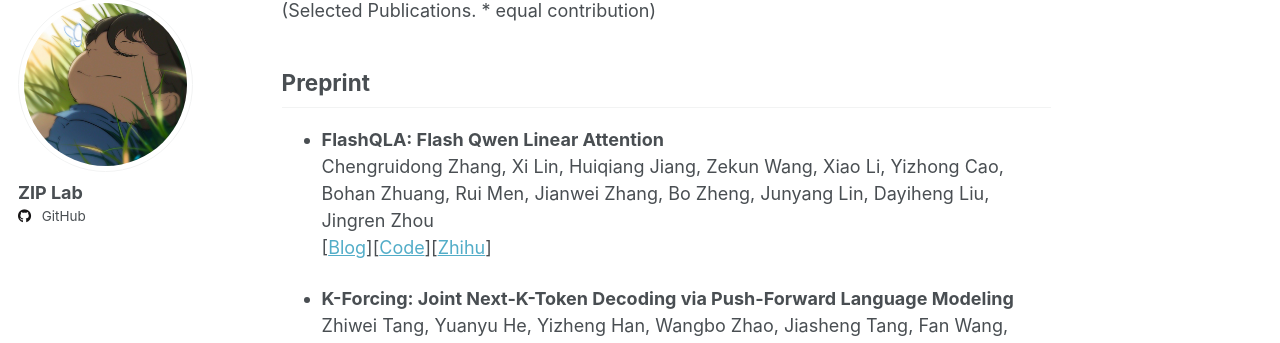
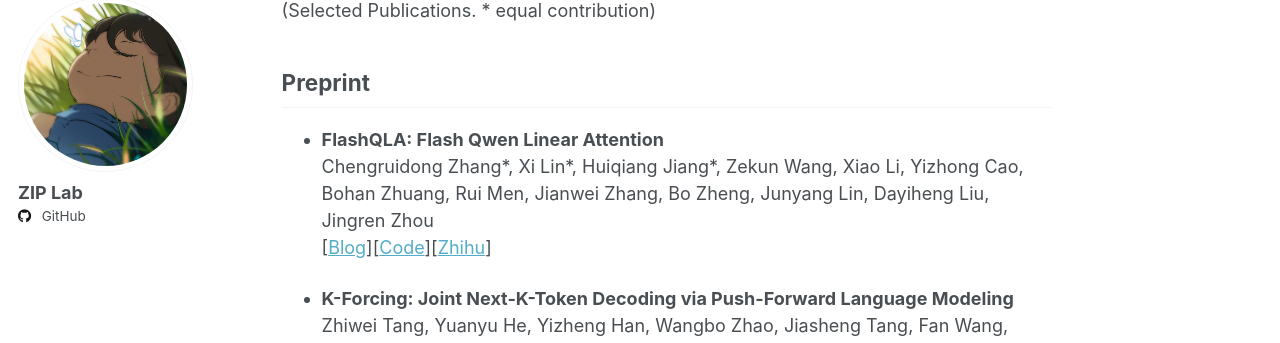
Before and after one commit to ziplab/ziplab.github.io, a Jekyll site: the page built from _pages/publication.md, in a window 1280 px wide and 900 px high. Shown: the part 102-445 px from the top of the window. Built offline with Jekyll 4.4.1, drawn with Linux system fonts in a browser that asks for light colours.

```diff
--- a/_pages/publication.md
+++ b/_pages/publication.md
@@ -8,7 +8,7 @@ author_profile: true
 
 
 - **FlashQLA: Flash Qwen Linear Attention**
-Chengruidong Zhang, Xi Lin, Huiqiang Jiang, Zekun Wang, Xiao Li, Yizhong Cao, Bohan Zhuang, Rui Men, Jianwei Zhang, Bo Zheng, Junyang Lin, Dayiheng Liu, Jingren Zhou
+Chengruidong Zhang\*, Xi Lin\*, Huiqiang Jiang\*, Zekun Wang, Xiao Li, Yizhong Cao, Bohan Zhuang, Rui Men, Jianwei Zhang, Bo Zheng, Junyang Lin, Dayiheng Liu, Jingren Zhou
 \[[Blog](https://qwen.ai/blog?id=flashqla)\]\[[Code](https://github.com/QwenLM/FlashQLA)\]\[[Zhihu](https://zhuanlan.zhihu.com/p/2032257808285028740)\]
 
 
```
